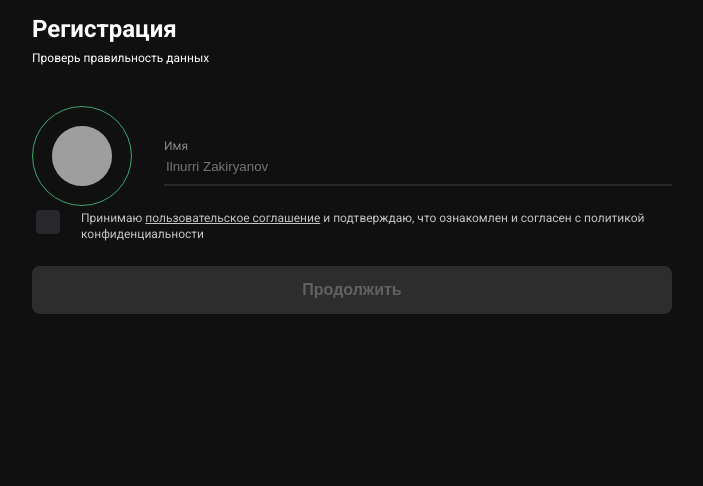
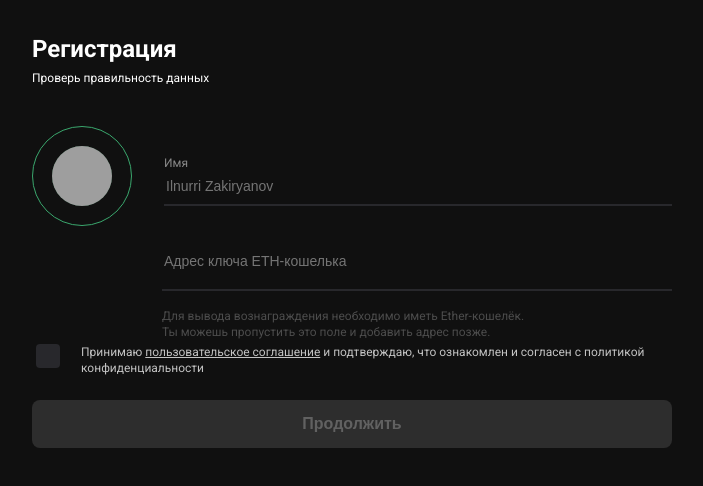
Before and after one commit to nanawebdev/quests-nuxt, a Nuxt app: page /registration in a window 1280 px wide. Shown: the top 486 px of the page, without its empty margins (288-991 px from the left). Built offline with nearby package versions, Linux system fonts and the light colour scheme; grey boxes are pictures that could not be loaded.

Commit message:
Добавила поле для ввода номера кошелька в регу

```diff
--- a/assets/scss/registration-page/registration-page.scss
+++ b/assets/scss/registration-page/registration-page.scss
@@ -30,7 +30,8 @@
   align-items: center;
 }
 
-.registration-name-input {
+.registration-name-input,
+.registration-key-input {
   font-weight: 400;
   position: relative;
   margin-left: 32px;
@@ -39,11 +40,19 @@
   justify-content: center;
 }
 
+.registration-key-input {
+  margin-left: 130px;
+  margin-top: 24px;
+}
+
 .input {
   background-color: transparent;
   border: none;
   color: var(--default-light);
   outline-style: none;
+  font-weight: 400;
+  font-size: 14px;
+  line-height: 20px;
 }
 
 .registration-name-input .title {
@@ -62,6 +71,29 @@
   position: absolute;
   content: "";
   bottom: 20px;
+  height: 2px;
+  width: 100%;
+  background-color: var(--divider);
+}
+
+.registration-key-input .subtitle {
+  font-weight: 400;
+  font-size: 12px;
+  line-height: 16px;
+  color: var(--default-light-25);
+  margin-top: 36px;
+  position: relative;
+}
+
+.registration-key-input .subtitle-text {
+  max-width: 370px;
+}
+
+.registration-key-input .subtitle::after {
+  position: absolute;
+  content: "";
+  left: 0;
+  top: -19px;
   height: 2px;
   width: 100%;
   background-color: var(--divider);
@@ -113,8 +145,12 @@
 
 .reg-checkbox:checked + .terms-of-use-text::before {
   background-color: none;
-  background-image: url('~assets/images/checkbox-icon.svg');
+  background-image: url("~assets/images/checkbox-icon.svg");
   background-size: contain;
+}
+
+.registration-page-wrapper .page-title {
+  margin-top: 20px;
 }
 
 @media (max-width: 640px) {
@@ -151,4 +187,17 @@
   .registration-page-wrapper {
     padding-bottom: 0;
   }
+
+  .registration-key-input {
+    margin-left: 0;
+    margin-top: 42px;
+  }
+
+  .registration-page-wrapper .page-title {
+    margin-top: 0;
+  }
+
+  .registration-key-input .subtitle-text {
+    max-width: 300px;
+  }
 }
--- a/pages/registration.vue
+++ b/pages/registration.vue
@@ -7,6 +7,7 @@
         </h2>
         <span class="subtitle">Проверь правильность данных</span>
       </div>
+
       <div class="registration-user-data">
         <div class="registration-avatar">
           <div class="image-wrapper">
@@ -16,14 +17,33 @@
               height="60"
               alt="Аватар пользователя"
               src="/quests-nuxt/images/user-image.jpg"
-              style="border-radius: 50%;"
             >
           </div>
         </div>
 
         <div class="registration-name-input">
           <span class="title">Имя</span>
-          <input type="text" aria-label="имя пользователя" placeholder="Ilnurri Zakiryanov" class="input">
+          <input
+            type="text"
+            aria-label="имя пользователя"
+            placeholder="Ilnurri Zakiryanov"
+            class="input"
+          >
+        </div>
+      </div>
+
+      <div class="registration-key-input">
+        <input
+          type="text"
+          aria-label="имя пользователя"
+          placeholder="Адрес ключа ETH-кошелька"
+          class="input"
+        >
+        <div class="subtitle">
+          <div class="subtitle-text">
+            Для вывода вознаграждения необходимо иметь Ether-кошелёк. Ты можешь
+            пропустить это поле и добавить адрес позже.
+          </div>
         </div>
       </div>
     </div>
```
